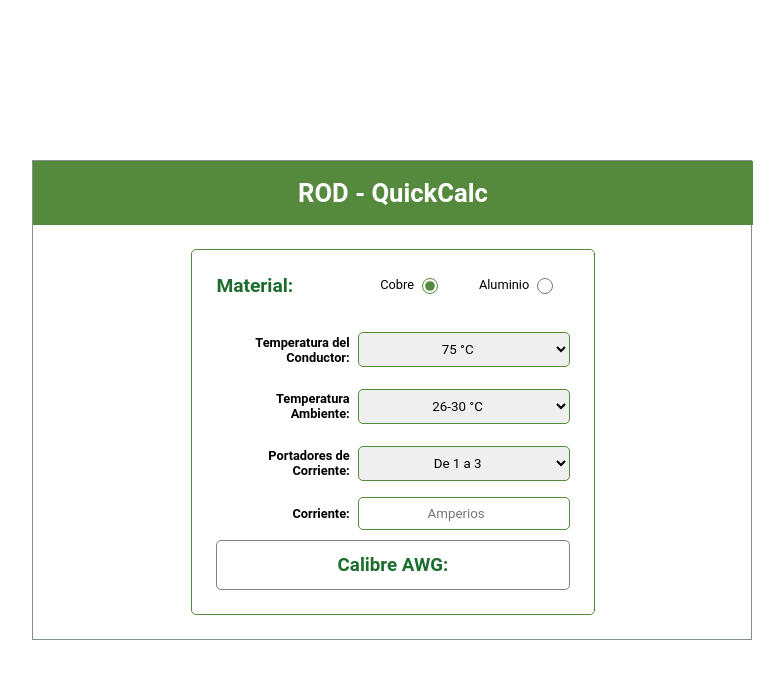
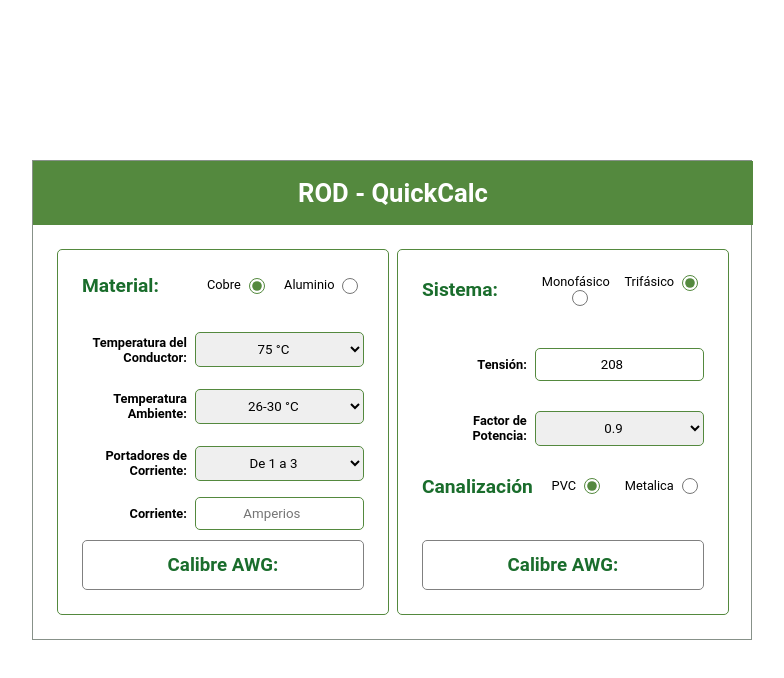
Before and after one commit to cmarioep/ROD-QuickCalc, a React (Vite) app: page /awgbycurrent in a window 1280 px wide. Shown: the top 678 px of the page, without its empty margins (248-1032 px from the left). Built offline with nearby package versions, Linux system fonts and the light colour scheme.

Commit message:
Feature: form to check voltage drop on AwgByCurrent

```diff
--- a/src/pages/AwgByCurrent.jsx
+++ b/src/pages/AwgByCurrent.jsx
@@ -8,7 +8,19 @@ import '../styles/pages/CurrentCapacity.scss';
 
 export const AwgByCurrent = () => {
 
-    const { material, temperature, environmentTemperature, occupation, current, formState, onInputChange } = useForm({ material: 'Cu', temperature: '75', environmentTemperature: '26', occupation: '3', current: '' });
+    const { material, temperature, environmentTemperature, occupation, current, type, voltage, fp, conduit, formState, onInputChange } = useForm(
+        {
+            material: 'Cu',
+            temperature: '75',
+            environmentTemperature: '26',
+            occupation: '3',
+            current: '',
+            type: 'trifasico',
+            voltage: '208',
+            fp: '0.9',
+            conduit: 'PVC'
+        }
+    );
 
     const [awg, setAwg] = useState('');
 
@@ -107,6 +119,84 @@ export const AwgByCurrent = () => {
 
             </form>
 
+
+            <form>
+                <div className='system-options'>
+                    <p>Sistema:</p>
+                    <div className='radio-input'>
+                        <label htmlFor="type">Monofásico
+                            <input
+                                type="radio"
+                                value="monofasico"
+                                name="type"
+                                checked={type === "monofasico"}
+                                onChange={onInputChange}
+                            />
+                        </label>
+                        <label htmlFor="type">Trifásico
+                            <input
+                                type="radio"
+                                value="trifasico"
+                                name="type"
+                                checked={type === "trifasico"}
+                                onChange={onInputChange}
+                            />
+                        </label>
+                    </div>
+                </div>
+
+                <div className="label-input">
+                    <label htmlFor="voltage">Tensión:</label>
+                    <input
+                        type="number"
+                        id="voltage"
+                        name="voltage"
+                        autoComplete='off'
+                        placeholder='Voltios'
+                        value={voltage}
+                        onChange={onInputChange}
+                    />
+                </div>
+
+                <div className="label-input">
+                    <label htmlFor="fp">Factor de Potencia:</label>
+                    <select id="fp" name="fp" onChange={onInputChange} defaultValue="0.9">
+                        <option value="">Selecciona una opción</option>
+                        <option value="1">1</option>
+                        <option value="0.95">0.95</option>
+                        <option value="0.9">0.9</option>
+                        <option value="0.85">0.85</option>
+                    </select>
+                </div>
+
+                <div className="system-options">
+                    <p>Canalización:</p>
+                    <div className='radio-input'>
+                        <label htmlFor="conduit">PVC
+                            <input
+                                type="radio"
+                                value="PVC"
+                                name="conduit"
+                                checked={conduit === "PVC"}
+                                onChange={onInputChange}
+                            />
+                        </label>
+                        <label htmlFor="conduit">Metalica
+                            <input
+                                type="radio"
+                                value="ACERO"
+                                name="conduit"
+                                checked={conduit === "ACERO"}
+                                onChange={onInputChange}
+                            />
+                        </label>
+                    </div>
+                </div>
+
+                <h3 className='system-result'>Calibre AWG: {awg} </h3>
+
+            </form>
+
         </div>
     )
 
--- a/src/styles/pages/CurrentCapacity.scss
+++ b/src/styles/pages/CurrentCapacity.scss
@@ -12,6 +12,8 @@
 
 
     @include mediaquery(intermediate) {
+        flex-direction: row;
+        column-gap: 0.5rem;
         justify-content: center;
         width: 720px;
         height: 100%;
@@ -28,7 +30,7 @@
             display: flex;
             justify-content: space-between;
 
-            width: 60%;
+            width: 50%;
             height: 100%;
             padding: 1.5rem;
             border-radius: 5px;
```
